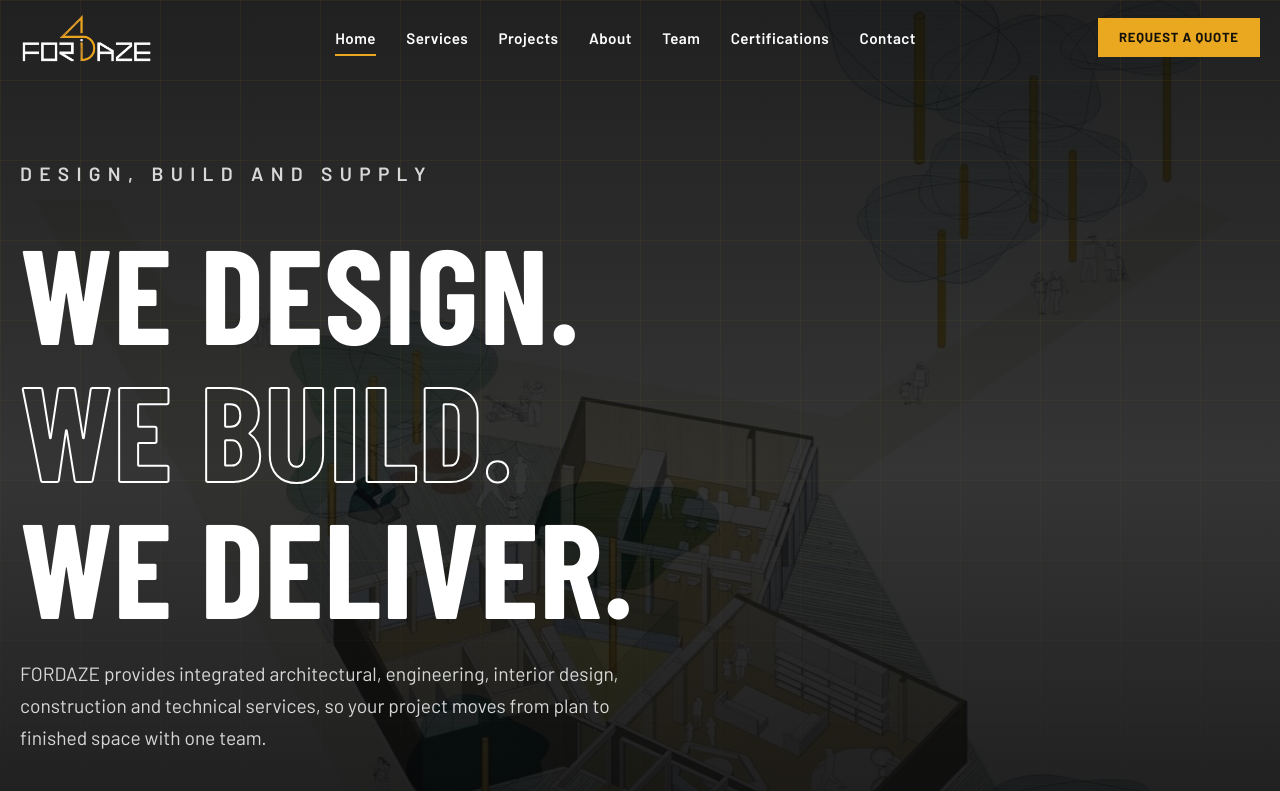
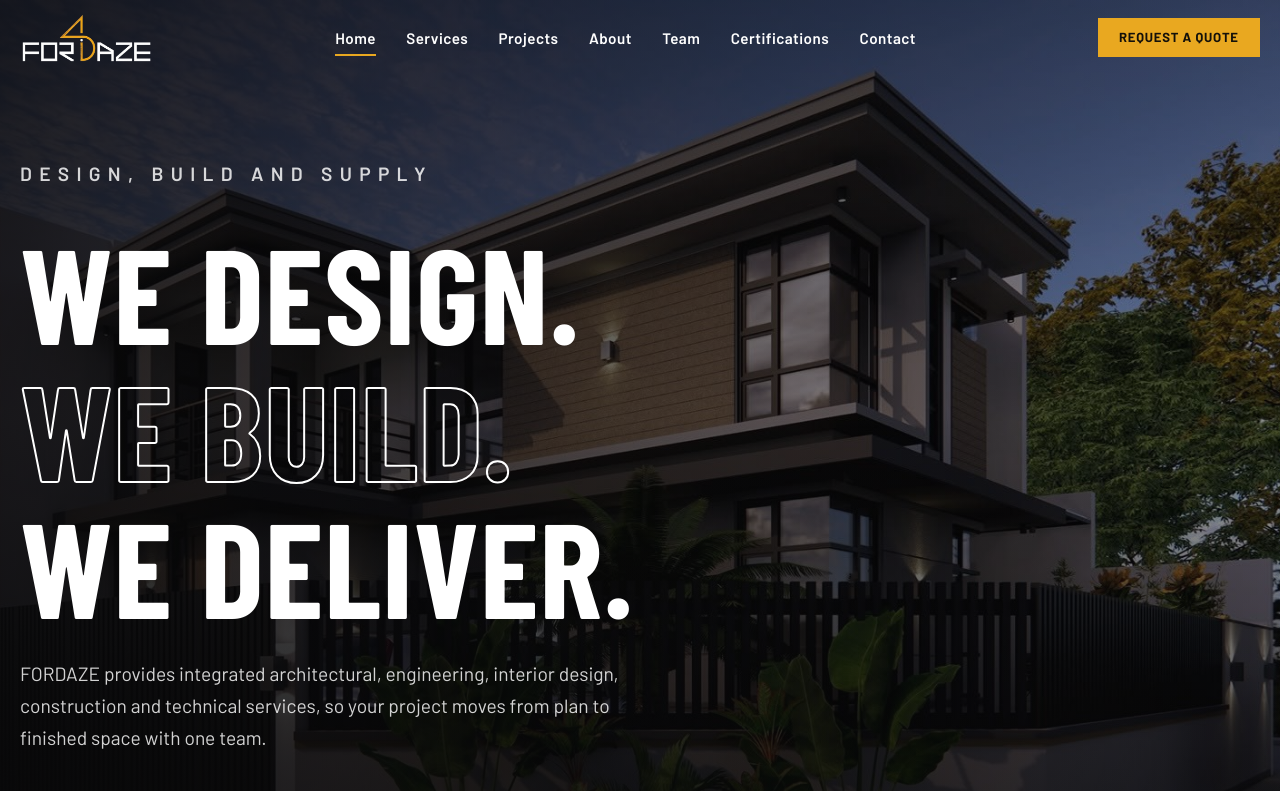
Before and after one commit to francelleira/FORDAZE, a plain HTML site: page index.html in a window 1280 px wide. Shown: the top 791 px of the page. Drawn offline with nearby package versions, Linux system fonts and the light colour scheme.

Commit message:
Use project render as hero background and adjust overlay

```diff
--- a/css/style.css
+++ b/css/style.css
@@ -81,8 +81,10 @@ p { margin: 0 0 var(--s2); }
 .hero { position: relative; min-height: 100svh; display: flex; align-items: flex-end; color: #fff; isolation: isolate;
   /* Replace assets/images/placeholder-architectural.webp with a real project photo/render; the grid shows until then */
   background:
-    linear-gradient(180deg, rgba(8,8,9,.9) 0%, rgba(8,8,9,.82) 45%, rgba(8,8,9,.96) 100%),
-    url("../assets/images/placeholder-architectural.webp") center/cover no-repeat,
+    linear-gradient(90deg, rgba(8,8,9,.78) 0%, rgba(8,8,9,.35) 60%, rgba(8,8,9,.1) 100%),
+    linear-gradient(180deg, rgba(8,8,9,.55) 0%, rgba(8,8,9,.3) 40%, rgba(8,8,9,.92) 100%),
+    url("../assets/images/hero.jpg") 60% center/cover no-repeat,
+    #0c0c0d; }
     #0c0c0d; }
 .hero::before { content: ""; position: absolute; inset: 0; z-index: -1; opacity: .5;
   background-image: linear-gradient(rgba(233,168,32,.12) 1px, transparent 1px), linear-gradient(90deg, rgba(233,168,32,.12) 1px, transparent 1px);
```
